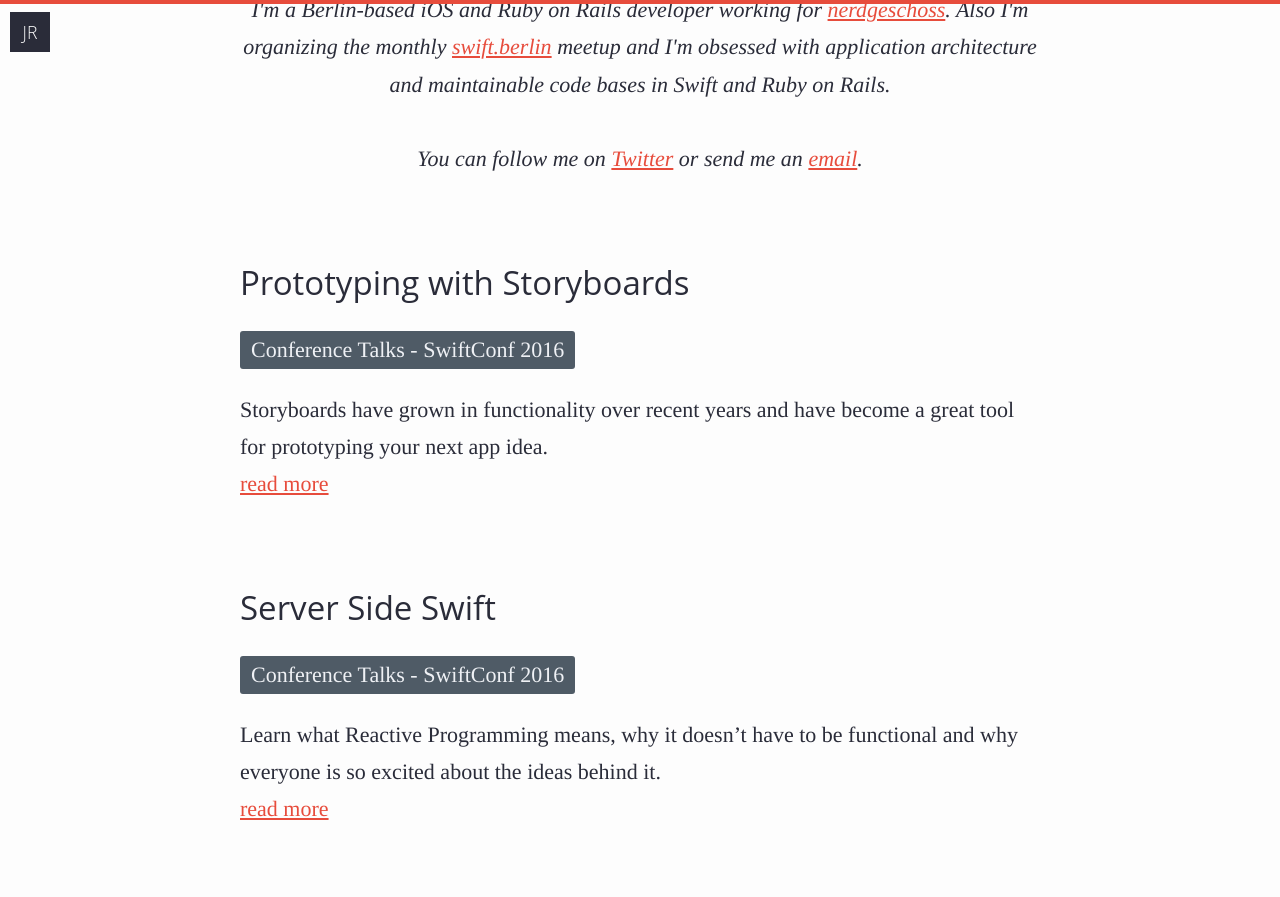
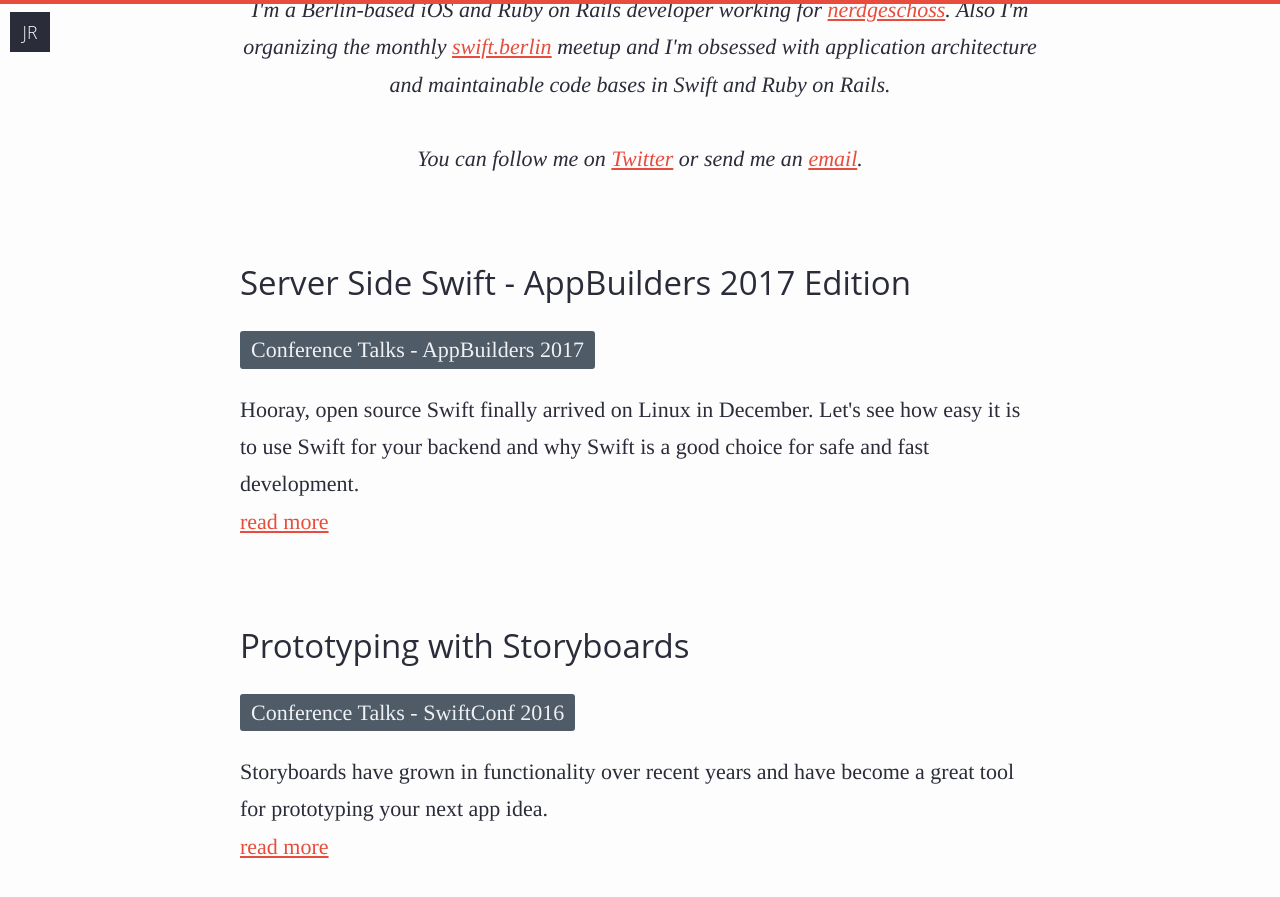
Before and after one commit to JensRavens/jensravens.github.io, a Jekyll site: the page built from index.html, in a window 1280 px wide and 900 px high, scrolled down 418 px. Shown: the top 897 px of the window. Built offline with Jekyll 4.4.1, drawn with Linux system fonts in a browser that asks for light colours; comment, search, counter and statistics services are not loaded.

Commit message:
add youtube videos and appbuilders video

```diff
--- /dev/null
+++ b/_posts/2017-5-2-appbuilders-2016.md
@@ -0,0 +1,22 @@
+---
+title: Server Side Swift - AppBuilders 2017 Edition
+tags: [swift, server]
+hero: /img/appbuilders2017.jpg
+series: Conference Talks
+series-subtitle: AppBuilders 2017
+series-index: 7
+abstract: Hooray, open source Swift finally arrived on Linux in December. Let's see how easy it is to use Swift for your backend and why Swift is a good choice for safe and fast development.
+---
+
+# _Server Side_ Swift
+
+Hooray, open source Swift finally arrived on Linux in 2015. Let's see how easy it is to use Swift for your backend and why Swift is a good choice for safe and fast development.
+
+This talk was given at [AppBuilders 2017 in Lausanne](http://appbuilders.ch).
+
+<iframe src="//www.slideshare.net/slideshow/embed_code/key/4XV4LcTAek0n6N" width="100%" height="485" frameborder="0" marginwidth="0" marginheight="0" scrolling="no" style="border:1px solid #CCC; border-width:1px; margin-bottom:5px; max-width: 100%;" allowfullscreen> </iframe>
+
+<iframe width="100%" height="400px" src="https://www.youtube.com/embed/7ClTsnCkWCM?ecver=1" frameborder="0" allowfullscreen></iframe>
+
+If you still want to know more about the whole idea of server side swift you
+can read my [blog post series on server side swift](/series/web-development-in-swift/).
```
Also changed, not shown: _posts/2016-9-8-swiftconf-2016.md (+1 -1 lines), Gemfile.lock, img/appbuilders2017.jpg (added).
